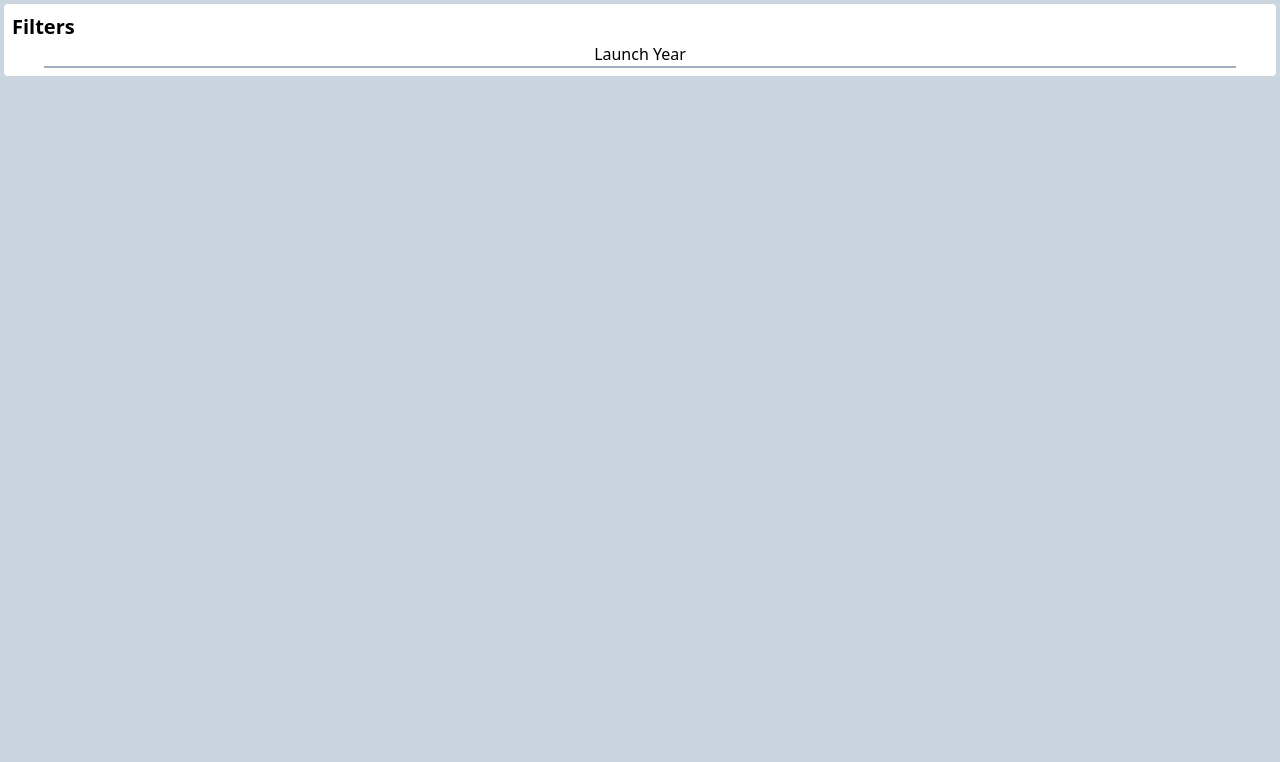
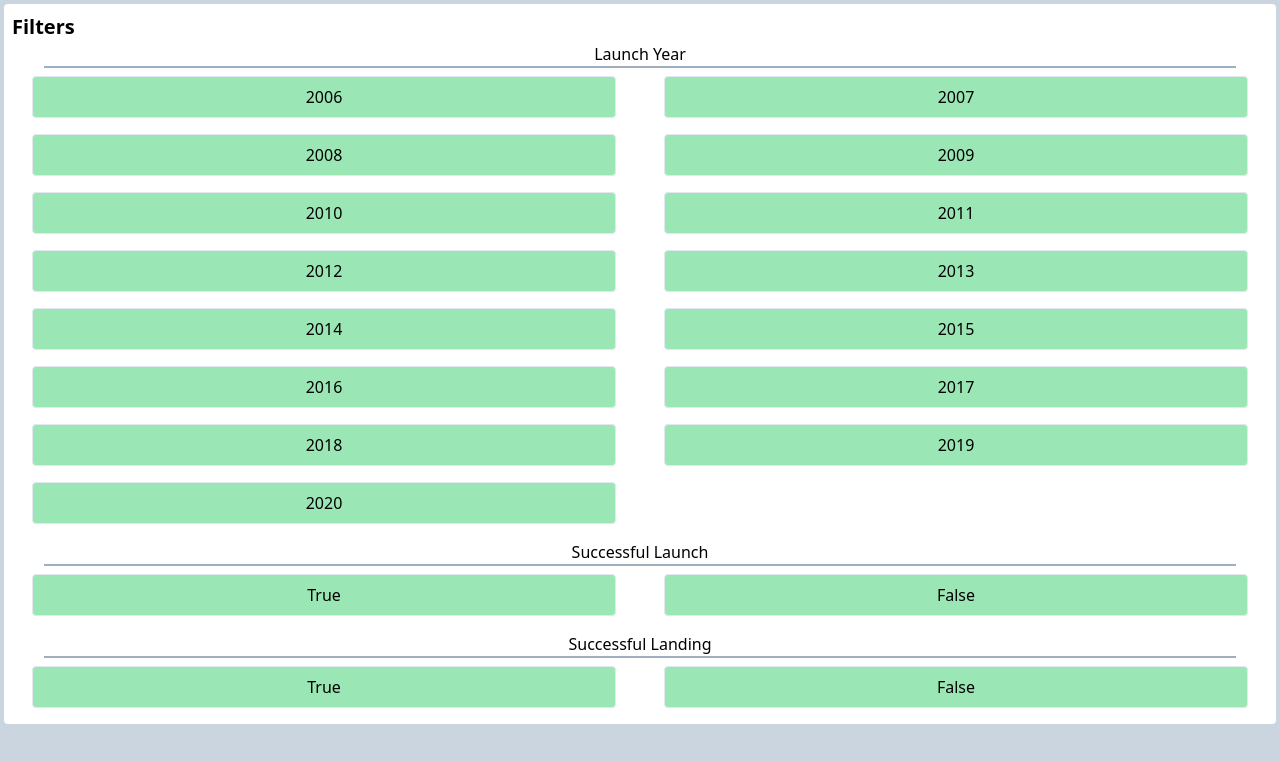
Before and after one commit to amrendra451/spacex, a Next.js app: page /components/Filters in a window 1280 px wide. Shown: the top 762 px of the page. Built offline with nearby package versions, Linux system fonts and the light colour scheme.

Commit message:
design filters

```diff
--- a/pages/components/Card.js
+++ b/pages/components/Card.js
@@ -9,6 +9,7 @@ function card({ launch }) {
   let mission_id = [];
   let launch_year = [];
   let launch_success = '';
+
   if (launch) {
     const land_success = launch["rocket"]["first_stage"]["cores"][0]["land_success"];
     launch_landing = land_success ? "true" : land_success === false ? "false" : "NA";
--- a/pages/components/Filters.js
+++ b/pages/components/Filters.js
@@ -2,12 +2,45 @@ import React from "react";
 
 const years = [2006, 2007, 2008, 2009, 2010, 2011, 2012, 2013, 2014, 2015, 2016, 2017, 2018, 2019, 2020];
 
-function filters() {
+function filters({ handleFilters }) {
   return (
     <div className="m-1 p-2 rounded bg-white">
       <h3 className="font-bold text-xl">Filters</h3>
-      <div>
+      <div className="mb-2">
         <p className="text-center border-b-2 border-gray-500 mx-8">Launch Year</p>
+      </div>
+      <div className="grid grid-cols-2 gap-2">
+        {
+          years.map((year, index) => {
+            return (
+              <div className="col-span-1 border rounded mx-5 mb-2 p-2 bg-green-300 hover:bg-green-400" key={index}>
+                <p className="text-center cursor-pointer" data-value={year} data-name="launch_year" onClick={handleFilters} >{year}</p>
+              </div>
+            );
+          })
+        }
+      </div>
+      <div className="my-2">
+        <p className="text-center border-b-2 border-gray-500 mx-8">Successful Launch</p>
+      </div>
+      <div className="grid grid-cols-2 gap-2">
+        <div className="col-span-1 border rounded mx-5 mb-2 p-2 bg-green-300 hover:bg-green-400">
+          <p className="text-center cursor-pointer" data-value="true" data-name="launch_success" onClick={handleFilters}>True</p>
+        </div>
+        <div className="col-span-1 border rounded mx-5 mb-2 p-2 bg-green-300 hover:bg-green-400">
+          <p className="text-center cursor-pointer" data-value="false" data-name="launch_success" onClick={handleFilters}>False</p>
+        </div>
+      </div>
+      <div className="my-2">
+        <p className="text-center border-b-2 border-gray-500 mx-8">Successful Landing</p>
+      </div>
+      <div className="grid grid-cols-2 gap-2">
+        <div className="col-span-1 border rounded mx-5 mb-2 p-2 bg-green-300 hover:bg-green-400">
+          <p className="text-center cursor-pointer" data-value="true" data-name="land_success" onClick={handleFilters}>True</p>
+        </div>
+        <div className="col-span-1 border rounded mx-5 mb-2 p-2 bg-green-300 hover:bg-green-400">
+          <p className="text-center cursor-pointer" data-value="false" data-name="land_success" onClick={handleFilters}>False</p>
+        </div>
       </div>
     </div>
   );
--- a/pages/index.js
+++ b/pages/index.js
@@ -18,17 +18,24 @@ const fetchData = async () => await axios.get('https://api.spaceXdata.com/v3/lau
 
 const Home = ({ error, launchesData, err }) => {
   const [launches, setLaunches] = useState([]);
+  const [isLoading, setLoading] = useState(true);
 
   useEffect(() => {
     setLaunches((prevValue) => [...prevValue, ...launchesData]);
   }, []);
+
+  const handleFilters = (event) => {
+    const { dataset } = event.target;
+    console.log(dataset);
+    axios.get(`https://api.spaceXdata.com/v3/launches?limit=100&${dataset.name}=${dataset.value}`).then(res => setLaunches(res.data)).catch((err) => console.log(error));
+  }
 
   return (
     <div className="container mx-auto px-4">
       <h1 className="text-3xl font-bold">SpaceX Launch Programs</h1>
       <div className="grid grid-cols-1 md:grid-cols-3 lg:grid-cols-4 xl:grid-cols-4 gap-2">
         <div className="col-span-4 md:col-span-1 lg:col-span-1 xl:col-span-1">
-          <Filters />
+          <Filters handleFilters={handleFilters} />
         </div>
         <div className="col-span-4 md:col-span-2 lg:col-span-3 xl:col-span-3 h-full overscroll-contain">
           <Cards launches={launches} />
```
